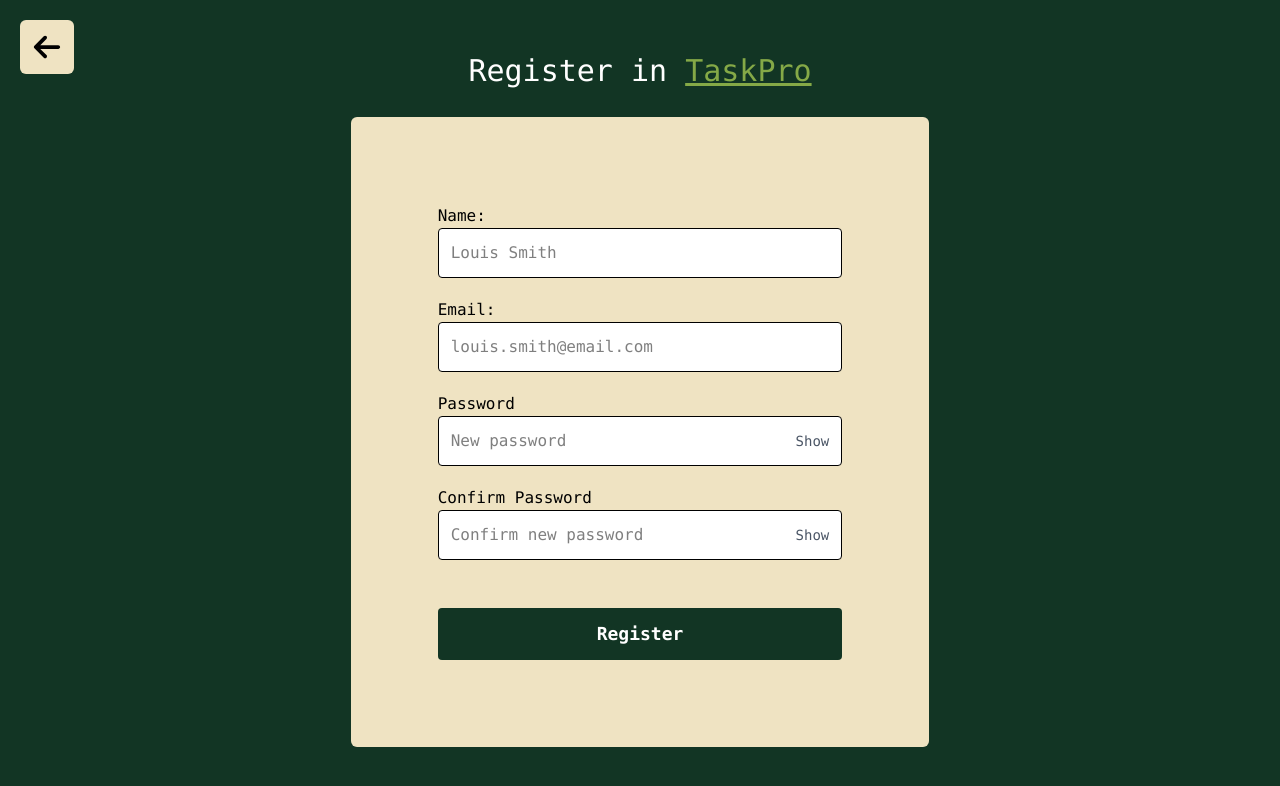
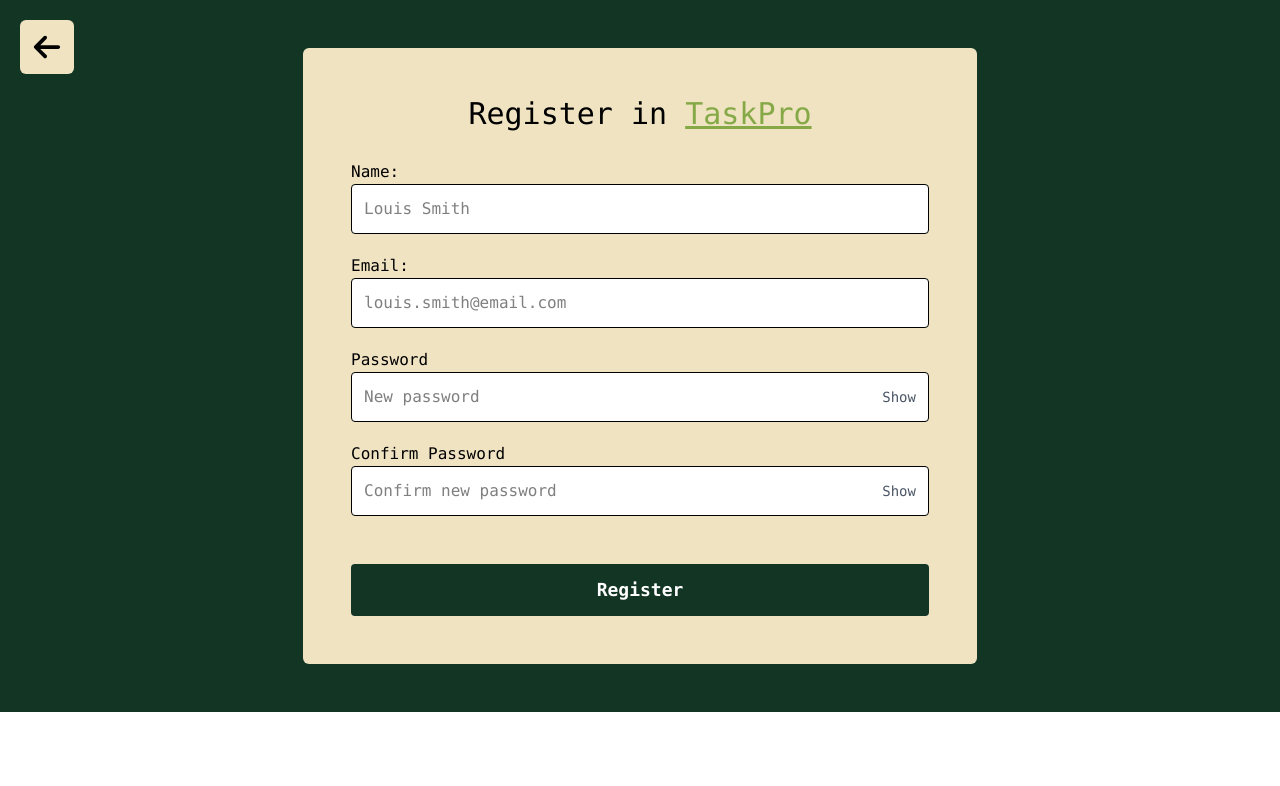
Before and after one commit to JSAcevedos/taskProFrontend, a React (Vite) app: page /register in a window 1280 px wide. Shown: the top 786 px of the page. Built offline with nearby package versions, Linux system fonts and the light colour scheme; no server answers.

Commit message:
[fix]: Fix visual bug

```diff
--- a/src/components/RegisterForm.jsx
+++ b/src/components/RegisterForm.jsx
@@ -36,15 +36,15 @@
   }
 
   return (
-    <div>
-        <h1 className="text-3xl mb-7 text-center text-white">Register in <Link to="/" className="text-tertiary hover:text-secondary underline">TaskPro</Link></h1>
-        <form className="space-y-5 w-full bg-quaternary p-[15%] rounded-md text-black" onSubmit={handleSubmit}>
+    <>
+        <form className="space-y-5  bg-quaternary p-[3rem] rounded-md text-black" onSubmit={handleSubmit}>
+            <h1 className="text-3xl mb-7 text-center text-black">Register in <Link to="/" className="text-tertiary hover:text-secondary underline">TaskPro</Link></h1>
             <Input id="name" placeholder="Louis Smith" label="Name:" type="text"/>
             <Input id="email" placeholder="louis.smith@email.com" label="Email:" type="email"/>
             <PasswordInput id="password" placeholder="New password" label="Password" mustValidateFormat={true}/>
             <PasswordInput id="confirmPassword" placeholder="Confirm new password" label="Confirm Password"/>
             <Button value="Register" type="submit" darkMode={true} />
         </form>
-    </div>
+    </>
   )
 }
--- a/src/pages/Register.jsx
+++ b/src/pages/Register.jsx
@@ -10,7 +10,7 @@
     setIsLoading(() => state)
   }
   return (
-    <div className="bg-primary text-white h-screen flex flex-col items-center justify-center">
+    <div className="bg-primary text-white flex flex-col items-center justify-center overflow-auto p-[3rem]">
         {isLoading && <Loading />}
         <BackButton />
         <RegisterForm  handleLoading={handleLoading}/>
```
